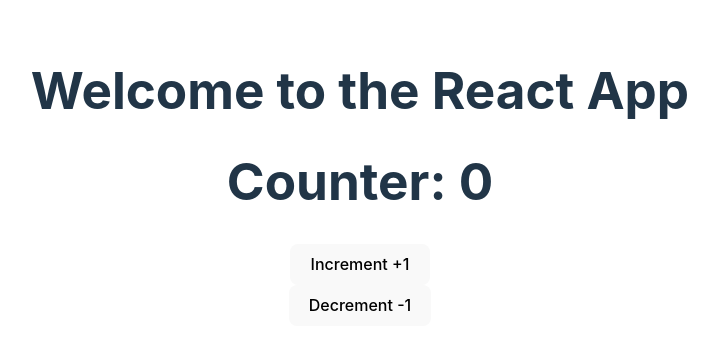
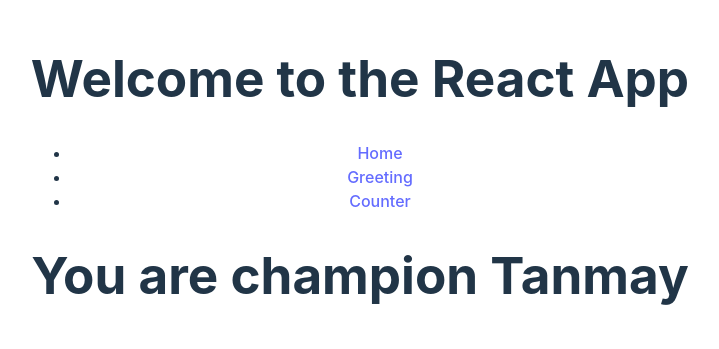
Before and after one commit to TanmayKolase/React, a React (Vite) app in the folder app/: page /greeting in a window 1280 px wide. Shown: the part 223-572 px from the top of the page, without its empty margins (280-999 px from the left). Built offline with nearby package versions, Linux system fonts and the light colour scheme.

Commit message:
Add routing to navigate between components from App

```diff
--- a/app/package.json
+++ b/app/package.json
@@ -12,7 +12,8 @@
   "dependencies": {
     "react": "^18.3.1",
     "react-dom": "^18.3.1",
-    "react-hook-form": "^7.43.9"
+    "react-hook-form": "^7.43.9",
+    "react-router-dom": "^6.27.0"
   },
   "devDependencies": {
     "@eslint/js": "^9.11.1",
--- a/app/src/App.jsx
+++ b/app/src/App.jsx
@@ -1,13 +1,39 @@
+import {
+  BrowserRouter as Router,
+  Routes,
+  Route,
+  NavLink,
+} from "react-router-dom";
 import "./App.css";
+import Greeting from "./components/Greeting";
 import Counter from "./components/Counter";
-import Greeting from "./components/Greeting";
 
 function App() {
   return (
     <>
       <h1>Welcome to the React App</h1>
-      {/* <Greeting name="Tanmay" age={20} /> */}
-      <Counter />
+      <Router>
+        <div>
+          <nav>
+            <ul>
+              <li>
+                <NavLink to="/">Home</NavLink>
+              </li>
+              <li>
+                <NavLink to="/greeting">Greeting</NavLink>
+              </li>
+              <li>
+                <NavLink to="/counter">Counter</NavLink>
+              </li>
+            </ul>
+          </nav>
+
+          <Routes>
+            <Route path="/greeting" element={<Greeting name="Tanmay" />} />
+            <Route path="/counter" element={<Counter />} />
+          </Routes>
+        </div>
+      </Router>
     </>
   );
 }
--- a/app/src/components/Greeting.jsx
+++ b/app/src/components/Greeting.jsx
@@ -4,7 +4,6 @@
   return (
     <>
       <h1>You are champion {name}</h1>
-      <p>And You are just {age} years old</p>
     </>
   );
 };
```
Also changed, not shown: 1 other file (tests, documents, lock files or other folders).
